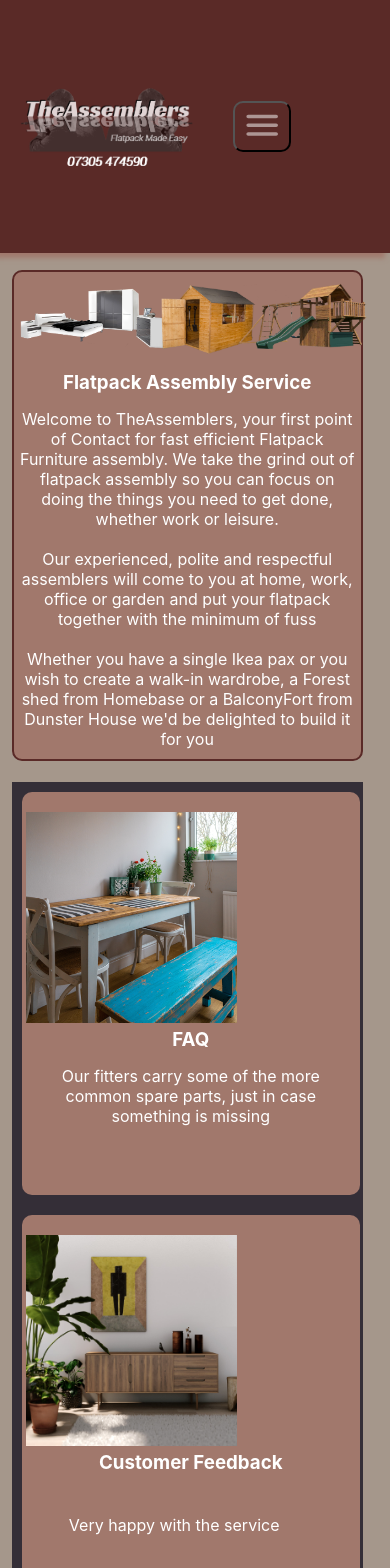
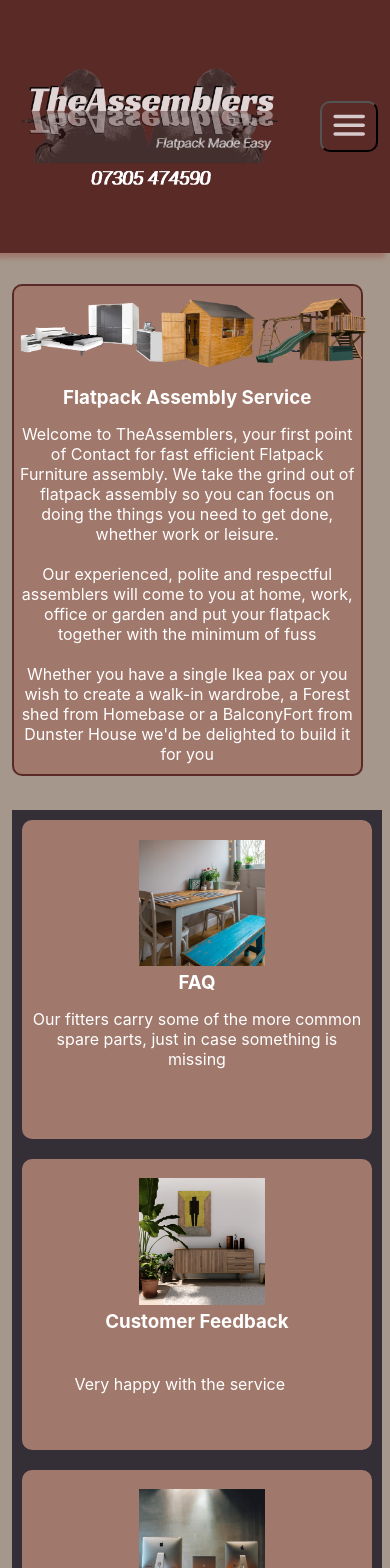
Before and after one commit to Moovashaka/assemblers, a React (Create React App) app: page / in a window 390 px wide. Shown: the top 1568 px of the page. Built offline with nearby package versions, Linux system fonts and the light colour scheme.

Commit message:
tweaking mobile layout

```diff
--- a/src/components/content/Card.js
+++ b/src/components/content/Card.js
@@ -25,6 +25,13 @@ text-align: center;
 @media screen and (max-width:768px) {
 width: 25vmax;
 height: 25vmax;
+margin: 0 0 0 20vw;
+}
+
+@media screen and (max-width:480px) {
+width: 15vmax;
+height: 15vmax;
+margin: 0 0 0 29vw;
 }
 `;
 
--- a/src/components/content/Cardone.js
+++ b/src/components/content/Cardone.js
@@ -32,6 +32,13 @@ justify-content: center;
 @media screen and (max-width:768px) {
 width: 25vmax;
 height: 25vmax;
+padding: 0 0 0 30vw;
+}
+
+@media screen and (max-width:480px) {
+width: 15vmax;
+height: 15vmax;
+padding: 0 0 0 29vw;
 }
 `;
 
--- a/src/components/main/Box.js
+++ b/src/components/main/Box.js
@@ -12,6 +12,12 @@ const Box = styled.div`
       justify-content: space-evenly;
       width: 90vw;
   }
+
+  @media screen and (max-width: 480px) {
+      flex-flow: column wrap;
+      justify-content: space-evenly;
+      width: 95vw;
+  }
   ${color}
 `
 
--- a/src/components/main/Jumbox.js
+++ b/src/components/main/Jumbox.js
@@ -7,12 +7,15 @@ const Jumbox = styled.div`
   justify-content: center;
   padding: 2vh 3vw;
 
+  @media screen and (max-width: 480px) {
+      width: 95vw;
+  }
   @media screen and (max-width: 768px) {
       width: 90vw;
   }
-  @media screen and (min-width: 768px) {
-    width: 94vw;
-  }
+  // @media screen and (min-width: 768px) {
+  //   width: 94vw;
+  // }
   @media screen and (min-width:1200px) {
   padding: 2vh 1vmin 2vh 9vmin;
   }
--- a/src/components/navigation/DesktopNavbar.js
+++ b/src/components/navigation/DesktopNavbar.js
@@ -61,10 +61,9 @@ box-shadow: -5px 5px 5px ${ props => props.theme.colors.navaccent };
 }
 `
 const Logo = styled.img `
-   height: 20vmin;
-   // float: right;
+   height: 30vmin;
    margin: 5vmin;
-   box-shadow: -5px 5px 5px 5px ${ props => props.theme.navaccent }:
+   box-shadow: 5px 5px 5px 5px ${ props => props.theme.navaccent }:
 `
 const MyMobileNavButton = styled.button`
   background: transparent;
@@ -87,7 +86,7 @@ const Icon = styled.img`
   height: 5vh;
   border: none;
   align-self: flex-end;
-  opacity: 0.5;
+  opacity: .75;
 
   &:focus {
     outline:none;
@@ -95,7 +94,12 @@ const Icon = styled.img`
 
   transition: transform 1s ease-in-out;
   transform: rotate(${ props => props.displayMobileNavbar ? ("90deg") : ("180deg") });
+
+  @media screen and (min-width:480px) {
+    height: 10vh;
+  }
 `
+
 const DesktopNavbar = props => {
     return (
       <MyDesktopNavbar>
--- a/src/components/navigation/MobileNavbar.js
+++ b/src/components/navigation/MobileNavbar.js
@@ -20,7 +20,6 @@ transform: translateX( ${ props => props.displayMobileNavbar ? ("0%") : ("calc(1
   flex-flow: column nowrap;
   justify-content: space-evenly;
   align-items: center;
-  height: 25vh;
   width: 100%
   List-style:none;
 }
@@ -32,13 +31,13 @@ transform: translateX( ${ props => props.displayMobileNavbar ? ("0%") : ("calc(1
   align-items: center;
   height: 5vh;
   color: white;
-  padding: 0 0rem;
+  padding: 5vh 0rem;
   text-shadow:  2px 2px 2px black;
-  font-size: 2.5vh;
+  font-size: 4.5vh;
   font-family: 'Roboto', sans-serif;
   text-decoration: none;
   border-radius: 10px;
-  opacity: 0.5;
+  opacity: 0.75;
 
   &:focus {
     background: rgba(0, 0, 0, 0.1);
@@ -47,10 +46,10 @@ transform: translateX( ${ props => props.displayMobileNavbar ? ("0%") : ("calc(1
 
   :hover {
     opacity: 1;
-    transition:opacity 2s ease-in-out;
+    transition:opacity 1s ease-in-out;
   }
   :hover::after {
-    opacity: 0.5;
+    opacity: 0.75;
     transition:opacity 3s ease-in-out;
   }
 }
```
